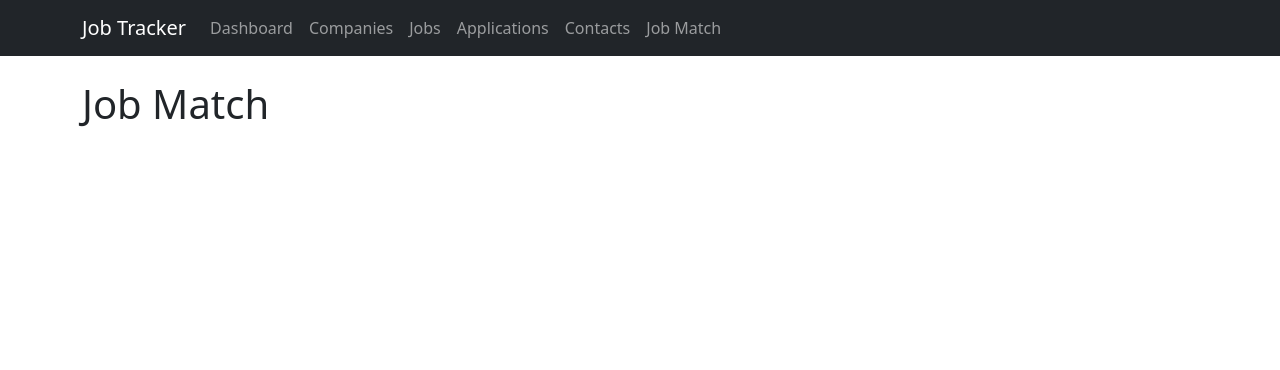
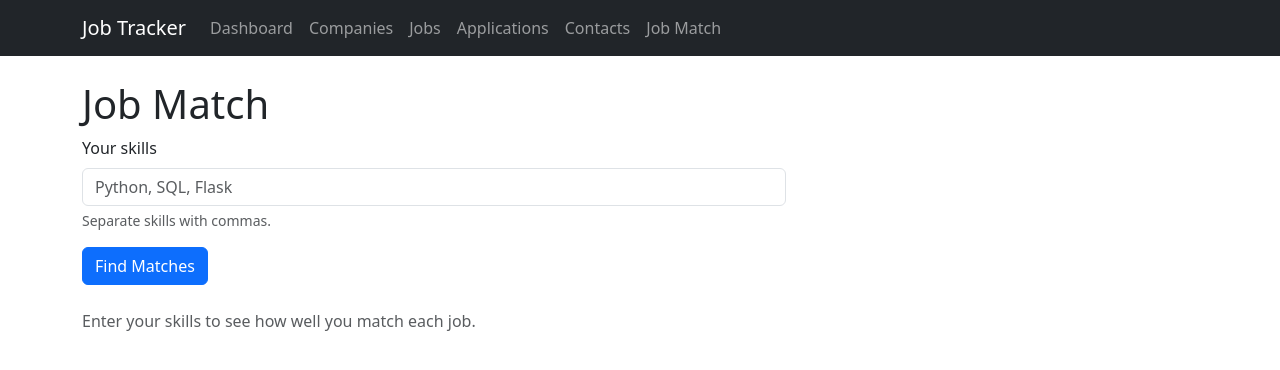
Before and after one commit to Luisd07/job-application-tracker, a Flask app: page /job-match in a window 1280 px wide. Shown: the top 370 px of the page. Run offline with Flask 3, Linux system fonts and the light colour scheme.

Commit message:
feat: job match algorithm implementation

```diff
--- a/app.py
+++ b/app.py
@@ -535,10 +535,81 @@ def contact_delete(contact_id):
     return redirect(url_for("contacts"))
 
 
+def parse_skills(text):
+    """Split "Python, SQL, Flask" into a list, dropping blanks and case-insensitive duplicates."""
+    skills = []
+    seen = set()
+    for s in (text or "").split(","):
+        s = s.strip()
+        if s and s.lower() not in seen:
+            seen.add(s.lower())
+            skills.append(s)
+    return skills
+
+
+def match_jobs(user_skills, jobs):
+    """Score each job by the share of its required skills the user has.
+
+    Returns (scored, unscored): scored jobs sorted best match first, and jobs
+    with no skills listed, which can't be scored.
+    """
+    # Lowercase the user's skills once so "python" matches "Python".
+    have = {s.lower() for s in user_skills}
+    scored = []
+    unscored = []
+    for job in jobs:
+        required = job["requirements"]
+        # A job with no skills listed would divide by zero, so keep it apart.
+        if not required:
+            unscored.append(job)
+            continue
+        # Exact (not substring) match, so "SQL" does not match "PostgreSQL".
+        # Keep the job's own spelling for display.
+        matched = [s for s in required if s.lower() in have]
+        missing = [s for s in required if s.lower() not in have]
+        # Round halves up (round() would turn 12.5 into 12).
+        percent = int(len(matched) * 100 / len(required) + 0.5)
+        scored.append(
+            {
+                **job,
+                "matched": matched,
+                "missing": missing,
+                "total": len(required),
+                "percent": percent,
+            }
+        )
+    # Best match first, then most skills matched, then title A-Z.
+    scored.sort(
+        key=lambda j: (-j["percent"], -len(j["matched"]), j["job_title"].lower())
+    )
+    unscored.sort(key=lambda j: j["job_title"].lower())
+    return scored, unscored
+
+
 @app.route("/job-match")
 def job_match():
-    # TODO: implement the job-matching algorithm
-    return render_template("job_match.html")
+    # Skills come from the URL (?skills=Python, SQL) so results can be bookmarked.
+    skills_text = request.args.get("skills", "")
+    user_skills = parse_skills(skills_text)
+    # With no skills entered, show only the form.
+    if not user_skills:
+        return render_template(
+            "job_match.html", skills_text=skills_text, user_skills=[]
+        )
+    rows = fetch_all(
+        "SELECT j.job_id, j.job_title, j.job_url, j.requirements, c.company_name FROM jobs j "
+        "JOIN companies c ON j.company_id = c.company_id"
+    )
+    for row in rows:
+        row["requirements"] = load_json(row["requirements"]) or []
+    scored, unscored = match_jobs(user_skills, rows)
+    return render_template(
+        "job_match.html",
+        skills_text=skills_text,
+        user_skills=user_skills,
+        scored=scored,
+        unscored=unscored,
+    )
 
 
 if __name__ == "__main__":
--- a/templates/job_match.html
+++ b/templates/job_match.html
@@ -4,5 +4,66 @@
 
 {% block content %}
 <h1>Job Match</h1>
-{# TODO: show job-matching results #}
+
+<form method="get" class="row g-3 mb-4" style="max-width: 720px">
+    <div class="col-12">
+        <label class="form-label" for="skills">Your skills</label>
+        <input class="form-control" id="skills" name="skills" placeholder="Python, SQL, Flask"
+            value="{{ skills_text }}">
+        <div class="form-text">Separate skills with commas.</div>
+    </div>
+    <div class="col-12">
+        <button class="btn btn-primary">Find Matches</button>
+    </div>
+</form>
+
+{% if not user_skills %}
+<p class="text-muted">Enter your skills to see how well you match each job.</p>
+{% else %}
+<p><strong>Your skills:</strong> {{ user_skills|join(', ') }}</p>
+
+<table class="table table-striped align-middle">
+    <thead>
+        <tr>
+            <th>#</th>
+            <th>Job</th>
+            <th>Company</th>
+            <th>Match</th>
+            <th>Matched skills</th>
+            <th>Missing skills</th>
+        </tr>
+    </thead>
+    <tbody>
+        {% for j in scored %}
+        {% set color = 'success' if j.percent == 100 else 'warning' if j.percent >= 50 else 'secondary' %}
+        <tr>
+            <td>{{ loop.index }}</td>
+            <td>{% if j.job_url %}<a href="{{ j.job_url }}" target="_blank">{{ j.job_title }}</a>{% else %}{{ j.job_title }}{% endif %}</td>
+            <td>{{ j.company_name }}</td>
+            <td>
+                <span class="badge text-bg-{{ color }}">{{ j.percent }}%</span>
+                <span class="text-muted small">{{ j.matched|length }}/{{ j.total }} skills</span>
+            </td>
+            <td>{{ j.matched|join(', ') }}</td>
+            <td>{{ j.missing|join(', ') }}</td>
+        </tr>
+        {% endfor %}
+        {% for j in unscored %}
+        <tr>
+            <td class="text-muted">–</td>
+            <td>{% if j.job_url %}<a href="{{ j.job_url }}" target="_blank">{{ j.job_title }}</a>{% else %}{{ j.job_title }}{% endif %}</td>
+            <td>{{ j.company_name }}</td>
+            <td><span class="badge text-bg-light">No skills listed</span></td>
+            <td></td>
+            <td></td>
+        </tr>
+        {% endfor %}
+        {% if not scored and not unscored %}
+        <tr>
+            <td colspan="6" class="text-muted">No jobs yet.</td>
+        </tr>
+        {% endif %}
+    </tbody>
+</table>
+{% endif %}
 {% endblock %}
```
Also changed, not shown: AI_USAGE.md (+2 -0 lines).
